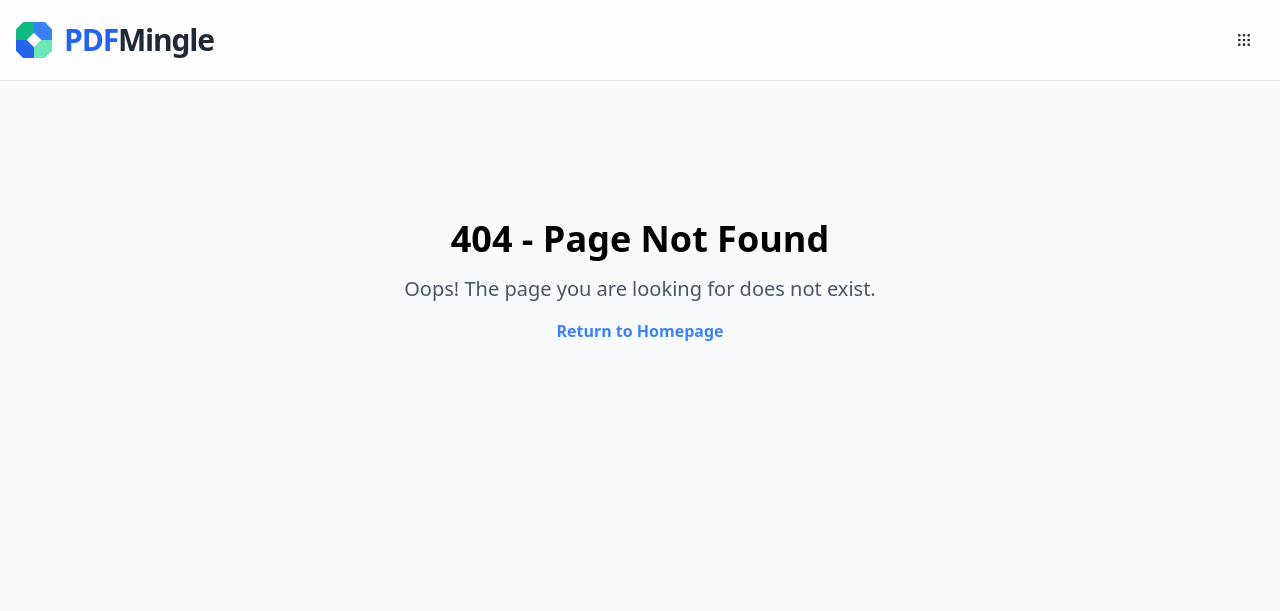
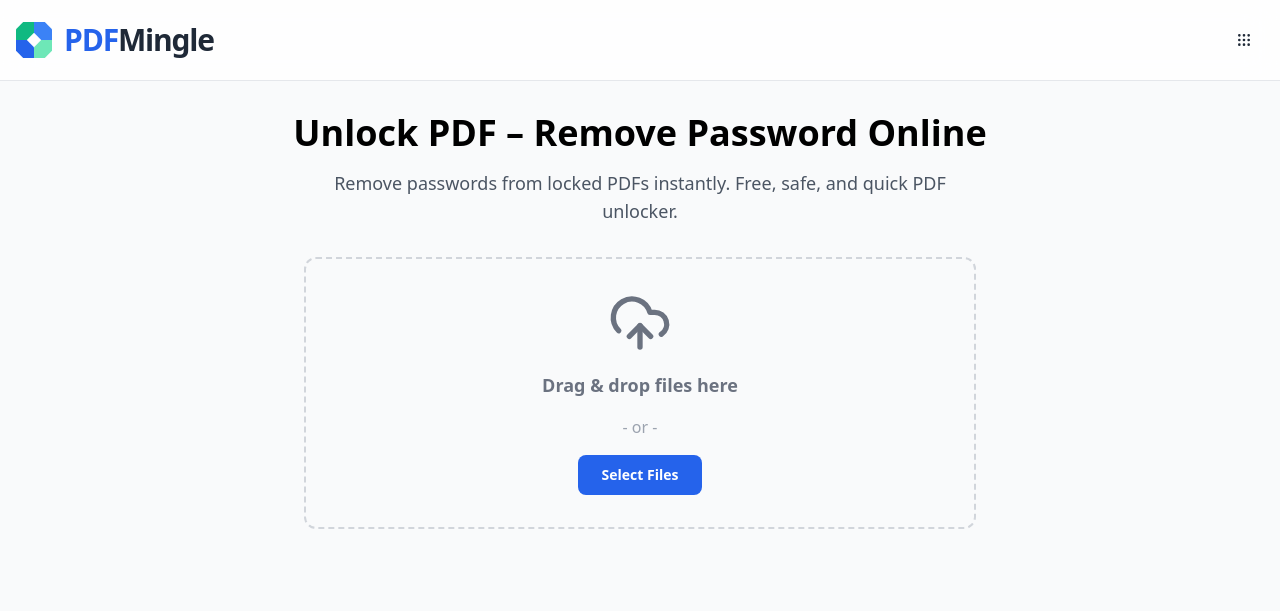
Before and after one commit to widhia-solanki/Pdfmingle, a Next.js app: page /unlock-pdf in a window 1280 px wide. Before the commit this address had no page. Shown: the top 611 px of the page. Built offline with nearby package versions, Linux system fonts and the light colour scheme.

Commit message:
Create unlock-pdf.tsx

```diff
--- /dev/null
+++ b/src/pages/unlock-pdf.tsx
@@ -0,0 +1,157 @@
+// src/pages/unlock-pdf.tsx
+
+import React, { useState, useCallback } from 'react';
+import { NextPage } from 'next';
+import { NextSeo } from 'next-seo';
+import { ToolUploader } from '@/components/ToolUploader';
+import { ToolProcessor } from '@/components/ToolProcessor';
+import { ToolDownloader } from '@/components/ToolDownloader';
+import { UnlockOptions } from '@/components/tools/UnlockOptions';
+import PDFPreviewer from '@/components/PDFPreviewer';
+import { Button } from '@/components/ui/button';
+import { tools } from '@/constants/tools';
+import { useToast } from '@/hooks/use-toast';
+
+type Status = 'idle' | 'options' | 'processing' | 'success' | 'error';
+
+const UnlockPDFPage: NextPage = () => {
+  const tool = tools['unlock-pdf'];
+  const { toast } = useToast();
+
+  const [files, setFiles] = useState<File[]>([]);
+  const [error, setError] = useState<string | null>(null);
+  const [status, setStatus] = useState<Status>('idle');
+  const [downloadUrl, setDownloadUrl] = useState<string>('');
+  const [processedFileName, setProcessedFileName] = useState('');
+
+  const handleFilesSelected = (selectedFiles: File[]) => {
+    setFiles(selectedFiles);
+    if (selectedFiles.length > 0) {
+      setStatus('options');
+    } else {
+      setStatus('idle');
+    }
+  };
+
+  const handleFileRemove = (indexToRemove: number) => {
+    const newFiles = files.filter((_, index) => index !== indexToRemove);
+    setFiles(newFiles);
+    if (newFiles.length === 0) {
+      setStatus('idle');
+    }
+  };
+
+  const handleProcess = async (password: string) => {
+    if (files.length === 0) {
+      setError('Please upload a PDF file.');
+      return;
+    }
+
+    setStatus('processing');
+    setError(null);
+
+    const formData = new FormData();
+    formData.append('file', files[0]);
+    formData.append('password', password);
+
+    try {
+      const apiBaseUrl = process.env.NEXT_PUBLIC_API_URL || 'https://pdfmingle-backend.onrender.com';
+      const response = await fetch(`${apiBaseUrl}/unlock-pdf`, {
+        method: 'POST',
+        body: formData,
+      });
+
+      if (!response.ok) {
+        const errorData = await response.json();
+        throw new Error(errorData.error || 'A server error occurred.');
+      }
+
+      const blob = await response.blob();
+      const url = URL.createObjectURL(blob);
+      setDownloadUrl(url);
+      setProcessedFileName(`unlocked_${files[0]?.name || 'document.pdf'}`);
+      setStatus('success');
+      toast({ title: 'Success!', description: 'Your PDF has been unlocked.' });
+
+    } catch (err) {
+      const message = err instanceof Error ? err.message : 'An unknown error occurred.';
+      setError(`Unlock failed: ${message}`);
+      setStatus('error');
+      toast({ title: 'Error', description: message, variant: 'destructive' });
+    }
+  };
+
+  const handleStartOver = useCallback(() => {
+    if (downloadUrl) URL.revokeObjectURL(downloadUrl);
+    setFiles([]);
+    setError(null);
+    setStatus('idle');
+    setDownloadUrl('');
+    setProcessedFileName('');
+  }, [downloadUrl]);
+
+  return (
+    <>
+      <NextSeo
+        title={tool.metaTitle}
+        description={tool.metaDescription}
+        canonical={`https://pdfmingle.net/${tool.value}`}
+      />
+      <div className="container mx-auto px-4 py-8">
+        <h1 className="text-4xl font-bold text-center mb-4">{tool.h1}</h1>
+        <p className="text-lg text-gray-600 text-center mb-8 max-w-2xl mx-auto">
+          {tool.description}
+        </p>
+
+        {status === 'idle' && (
+           <div className="max-w-4xl mx-auto">
+            <ToolUploader
+                onFilesSelected={handleFilesSelected}
+                acceptedFileTypes={{ 'application/pdf': ['.pdf'] }}
+                selectedFiles={files}
+                isMultiFile={false}
+                error={error}
+                onProcess={() => {}}
+                actionButtonText=""
+            />
+           </div>
+        )}
+
+        {status === 'options' && (
+          <div className="space-y-6 max-w-4xl mx-auto flex flex-col items-center">
+             <div className="grid grid-cols-1 md:grid-cols-2 lg:grid-cols-3 gap-4">
+               {files.map((file, index) => (
+                 <PDFPreviewer
+                   key={index}
+                   file={file}
+                   index={index}
+                   onRemove={handleFileRemove}
+                 />
+               ))}
+             </div>
+             <UnlockOptions onUnlock={handleProcess} />
+          </div>
+        )}
+
+        {status === 'processing' && <ToolProcessor />}
+
+        {status === 'success' && (
+          <ToolDownloader
+            downloadUrl={downloadUrl}
+            filename={processedFileName}
+            onStartOver={handleStartOver}
+          />
+        )}
+
+        {status === 'error' && (
+            <div className="text-center p-8">
+              <p className="text-red-500 font-semibold mb-4">{error}</p>
+              <Button onClick={handleStartOver} variant="outline">Try Again</Button>
+            </div>
+        )}
+      </div>
+    </>
+  );
+};
+
+export default UnlockPDFPage;
```
